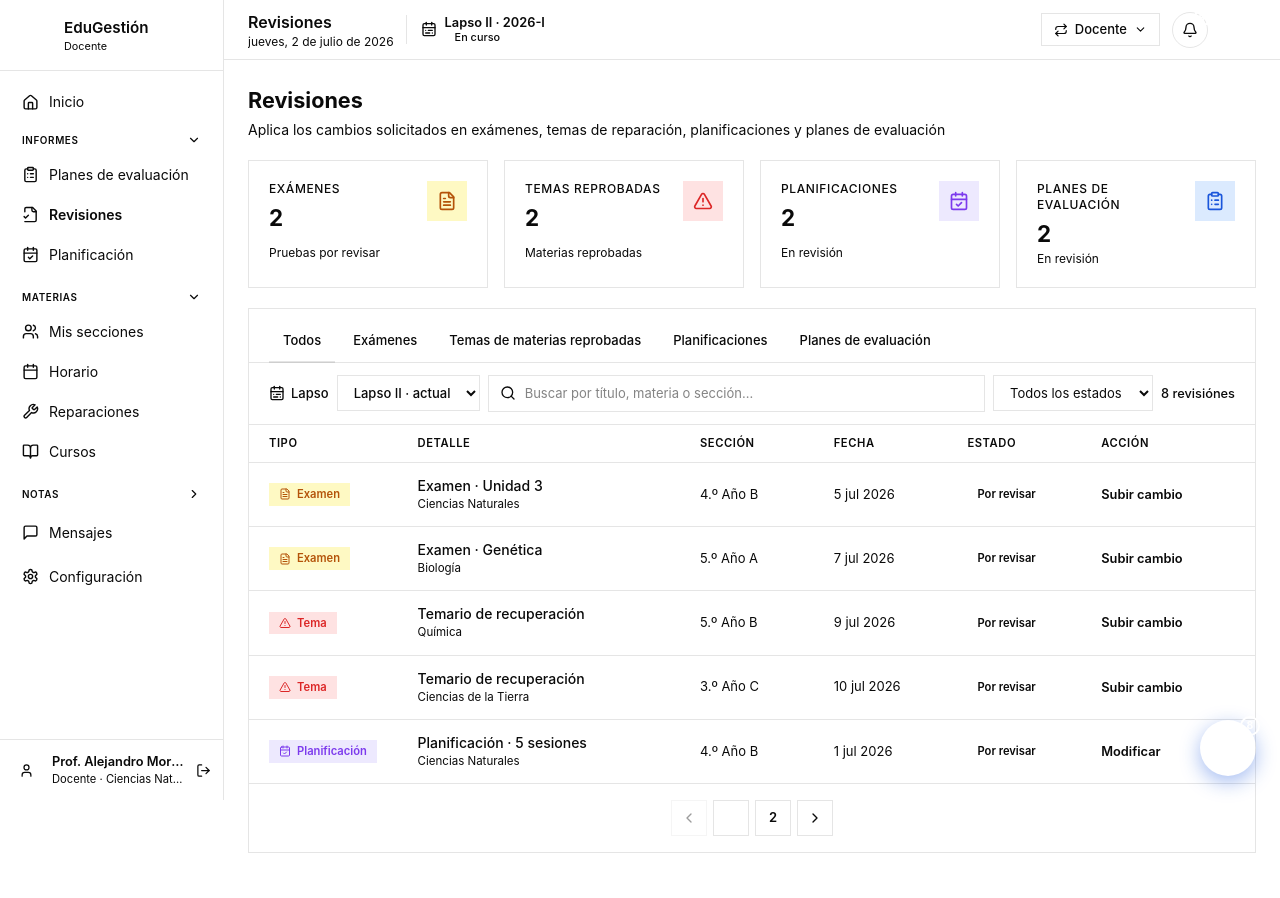
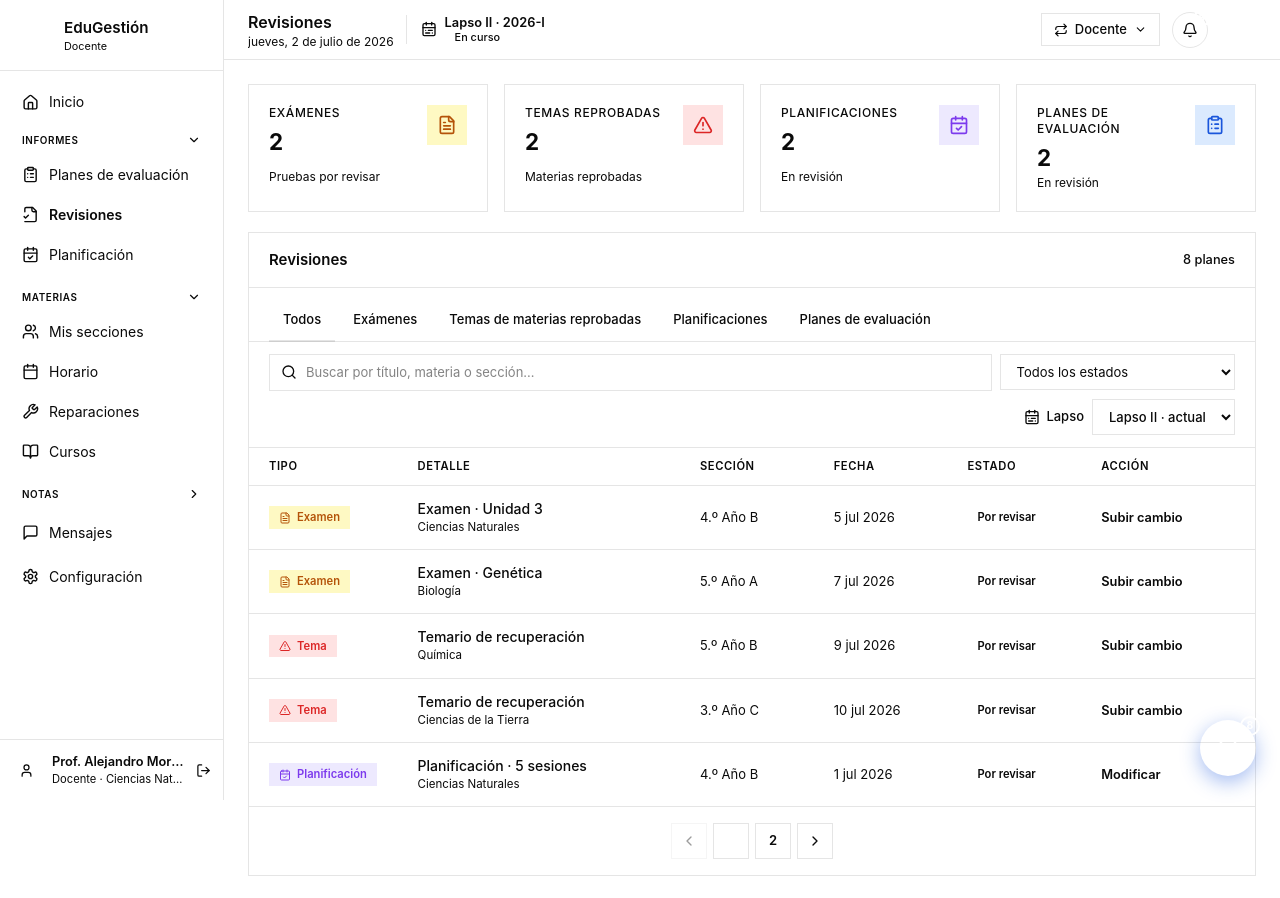
Before and after one commit to Pokoexe/Gestion-Estudiantil, a React (Vite) app: page /Gestion-Estudiantil/docente/revisiones in a window 1280 px wide. Before the commit the page ends 877 px from the top, so only its background shows below. Built offline with nearby package versions, Linux system fonts and the light colour scheme.

Commit message:
fixing selects

```diff
--- a/src/app/components/LapsoFilter.tsx
+++ b/src/app/components/LapsoFilter.tsx
@@ -25,12 +25,14 @@ export function LapsoFilter({ label = "Lapso", size = "sm", className = "" }: La
   const pad = size === "md" ? "px-3.5 py-2.5 text-[0.9375rem]" : "px-3 py-2 text-[0.8125rem]";
 
   return (
-    <label className={`inline-flex items-center gap-2 shrink-0 ${className}`}>
+    <label className={`flex w-full md:w-auto justify-between md:justify-start items-center gap-2 shrink-0 ${className}`}>
       {label !== null && (
-        <span className="flex items-center gap-1.5 text-edu-ink-500 text-[0.8125rem] font-medium">
-          <CalendarRange className="w-4 h-4 text-edu-primary shrink-0" />
-          {label}
-        </span>
+        <div>
+          <span className="flex items-center gap-1.5 text-edu-ink-500 text-[0.8125rem] font-medium">
+            <CalendarRange className="w-4 h-4 text-edu-primary shrink-0" />
+            {label}
+          </span>
+        </div>
       )}
       <select
         value={selectedId}
--- a/src/app/pages/CoursesActivitiesPage.tsx
+++ b/src/app/pages/CoursesActivitiesPage.tsx
@@ -42,7 +42,7 @@ const ACTIVITIES_PER_PAGE = 5;
 const ACTIVITY_COLS = "grid-cols-[1.8fr_1fr_1.4fr_1fr]";
 const ACTIVITY_HEADERS = ["Actividad", "Fecha", "Profesor asignado", "Estado"];
 
-const SELECT_CLS = "border-[1.5px] border-edu-border rounded-edu-control px-3 py-2 text-[0.8125rem] text-edu-ink-700 bg-edu-subtle outline-none cursor-pointer transition-colors focus:border-edu-primary";
+const SELECT_CLS = "w-full md:w-auto border-[1.5px] border-edu-border rounded-edu-control px-3 py-2 text-[0.8125rem] text-edu-ink-700 bg-edu-subtle outline-none cursor-pointer transition-colors focus:border-edu-primary";
 
 function parseSpanishDate(s: string): number {
     const months: Record<string, number> = {
--- a/src/app/pages/DocenteDashboard.tsx
+++ b/src/app/pages/DocenteDashboard.tsx
@@ -155,6 +155,8 @@ export function DocenteDashboard() {
         </div>
 
         {/* Clases de hoy */}
+        <div>
+
           <div className="bg-edu-surface rounded-edu-card border border-edu-border-soft overflow-hidden">
             <div className="px-5 py-4 border-b border-edu-border-soft flex justify-between items-center">
               <h3 className="m-0 text-edu-ink font-semibold text-[0.9375rem]">Clases de hoy</h3>
@@ -185,6 +187,8 @@ export function DocenteDashboard() {
             </div>
           </div>
         </div>
+
+      </div>
     </div>
   );
 }
--- a/src/app/pages/DocentePlanesPage.tsx
+++ b/src/app/pages/DocentePlanesPage.tsx
@@ -169,25 +169,16 @@ export function DocentePlanesPage() {
                 </div>
             )}
 
-            {/* Encabezado */}
-            <div className="flex justify-between items-center flex-wrap gap-3">
-                <div>
-                    <h2 className="m-0 text-edu-ink font-bold text-[1.35rem]">Planes de evaluación</h2>
-                    <p className="text-edu-ink-500 text-sm mt-1 m-0">
-                        Crea y modifica los planes de tus secciones
-                    </p>
-                </div>
-                <button
-                    onClick={() => navigate("/docente/planes/nuevo")}
-                    className="inline-flex items-center gap-2 px-[18px] py-2.5 rounded-edu-control text-sm font-semibold bg-edu-primary text-white hover:bg-edu-primary-hover border-none cursor-pointer"
-                >
-                    <PlusCircle className="w-4 h-4" />
-                    Crear plan de evaluación
-                </button>
-            </div>
-
             {/* Bloques de resumen */}
             <PlanStats subidos={subidos} porRevisar={porRevisar} aprobados={aprobados} />
+
+            <button
+                onClick={() => navigate("/docente/planes/nuevo")}
+                className="justify-center inline-flex items-center gap-2 px-[18px] py-2.5 rounded-edu-control text-sm font-semibold bg-edu-primary text-white hover:bg-edu-primary-hover border-none cursor-pointer"
+            >
+                <PlusCircle className="w-4 h-4" />
+                Crear plan de evaluación
+            </button>
 
             {/* Tabla de planes */}
             <div className="bg-edu-surface rounded-edu-card border border-edu-border-soft overflow-hidden">
@@ -195,9 +186,8 @@ export function DocentePlanesPage() {
                     <h3 className="m-0 text-edu-ink font-semibold text-[0.9375rem]">Planes de evaluación</h3>
                     <span className="text-[0.8rem] text-edu-ink-400 font-medium">{filteredPlans.length} plan{filteredPlans.length === 1 ? "" : "es"}</span>
                 </div>
-                <div className="px-5 py-3 flex gap-2 items-center flex-wrap border-b border-edu-border-soft">
-                    <LapsoFilter />
-                    <div className="relative flex-1 min-w-[180px]">
+                <div className="px-5 py-3 grid md:grid-cols-3 gap-2 items-center flex-wrap border-b border-edu-border-soft">
+                    <div className="md:col-span-2 relative flex-1 min-w-[180px]">
                         <Search className="w-4 h-4 text-edu-ink-400 absolute left-3 top-1/2 -translate-y-1/2" />
                         <input
                             type="text"
@@ -210,7 +200,7 @@ export function DocentePlanesPage() {
                     <select
                         value={statusFilter}
                         onChange={(e) => { setStatusFilter(e.target.value as "todos" | PlanEstado); setPage(1); }}
-                        className="border-[1.5px] border-edu-border rounded-edu-control px-3 py-2 text-[0.8125rem] text-edu-ink-700 bg-edu-subtle outline-none cursor-pointer transition-colors focus:border-edu-primary"
+                        className="w-full md:w-auto border-[1.5px] border-edu-border rounded-edu-control px-3 py-2 text-[0.8125rem] text-edu-ink-700 bg-edu-subtle outline-none cursor-pointer transition-colors focus:border-edu-primary"
                     >
                         <option value="todos">Todos los estados</option>
                         <option value="approved">Aprobados</option>
@@ -218,6 +208,11 @@ export function DocentePlanesPage() {
                         <option value="draft">Borradores</option>
                         <option value="changes">Cambios solicitados</option>
                     </select>
+
+                    <div className="md:col-span-3 flex justify-end">
+                        <LapsoFilter />
+                    </div>
+
                 </div>
                 <div className="overflow-x-auto">
                     <div className="min-w-[680px]">
--- a/src/app/pages/DocenteRevisionesPage.tsx
+++ b/src/app/pages/DocenteRevisionesPage.tsx
@@ -162,14 +162,6 @@ export function DocenteRevisionesPage() {
 
     return (
         <div className="flex flex-col gap-5">
-            {/* Encabezado */}
-            <div>
-                <h2 className="m-0 text-edu-ink font-bold text-[1.35rem]">Revisiones</h2>
-                <p className="text-edu-ink-500 text-sm mt-1 m-0">
-                    Aplica los cambios solicitados en exámenes, temas de reparación, planificaciones y planes de evaluación
-                </p>
-            </div>
-
             {/* Bloques por categoría (cantidad que hay) */}
             <div className="grid grid-cols-1 sm:grid-cols-2 lg:grid-cols-4 gap-4">
                 {KPIS.map((t, index) => {
@@ -194,8 +186,13 @@ export function DocenteRevisionesPage() {
 
             {/* Tarjeta con tabs + tabla */}
             <div className="bg-edu-surface rounded-edu-card border border-edu-border-soft overflow-hidden">
+                <div className="px-5 py-4 border-b border-edu-border-soft flex justify-between items-center">
+                    <h3 className="m-0 text-edu-ink font-semibold text-[0.9375rem]">Revisiones</h3>
+                    <span className="text-[0.8rem] text-edu-ink-400 font-medium">{filtered.length} plan{filtered.length === 1 ? "" : "es"}</span>
+                </div>
+
                 {/* Tabs */}
-                <div className="px-5 pt-3 border-b border-edu-border-soft flex gap-1 flex-wrap">
+                <div className="px-5 pt-3 border-b border-edu-border-soft flex gap-1 justify-center md:justify-start flex-wrap">
                     {TABS.map((t) => {
                         const active = tab === t.key;
                         return (
@@ -212,9 +209,8 @@ export function DocenteRevisionesPage() {
                 </div>
 
                 {/* Buscador + filtro estado */}
-                <div className="px-5 py-3 flex gap-2 items-center flex-wrap border-b border-edu-border-soft">
-                    <LapsoFilter />
-                    <div className="relative flex-1 min-w-[180px]">
+                <div className="grid md:grid-cols-4 px-5 py-3 gap-2 items-center border-b border-edu-border-soft">
+                    <div className="md:col-span-3 relative flex-1 min-w-[180px]">
                         <Search className="w-4 h-4 text-edu-ink-400 absolute left-3 top-1/2 -translate-y-1/2" />
                         <input
                             type="text"
@@ -233,7 +229,10 @@ export function DocenteRevisionesPage() {
                         <option value="Por revisar">Por revisar</option>
                         <option value="Cambios enviados">Cambios enviados</option>
                     </select>
-                    <span className="text-[0.8rem] text-edu-ink-400 font-medium shrink-0">{filtered.length} revisión{filtered.length === 1 ? "" : "es"}</span>
+
+                    <div className="md:col-span-4 flex justify-end">
+                        <LapsoFilter />
+                    </div>
                 </div>
 
                 {/* Cabecera de tabla */}
--- a/src/app/pages/MateriasPendientesPage.tsx
+++ b/src/app/pages/MateriasPendientesPage.tsx
@@ -106,7 +106,7 @@ export function MateriasPendientesPage() {
                 </div>
 
                 <div className="px-5 py-3 flex gap-2 items-center flex-wrap border-b border-edu-border-soft">
-                    <div className="relative flex-1 min-w-[180px]">
+                    <div className="relative flex-1  min-w-[180px]">
                         <Search className="w-4 h-4 text-edu-ink-400 absolute left-3 top-1/2 -translate-y-1/2" />
                         <input
                             type="text"
@@ -119,7 +119,7 @@ export function MateriasPendientesPage() {
                     <select
                         value={statusFilter}
                         onChange={(e) => { setStatusFilter(e.target.value as StatusFilter); setPage(1); }}
-                        className="border-[1.5px] border-edu-border rounded-edu-control px-3 py-2 text-[0.8125rem] text-edu-ink-700 bg-edu-subtle outline-none cursor-pointer transition-colors focus:border-edu-primary"
+                        className="w-full md:w-auto border-[1.5px] border-edu-border rounded-edu-control px-3 py-2 text-[0.8125rem] text-edu-ink-700 bg-edu-subtle outline-none cursor-pointer transition-colors focus:border-edu-primary"
                     >
                         {FILTER_OPTIONS.map((o) => (
                             <option key={o.value} value={o.value}>{o.label}</option>
--- a/src/app/pages/PagosPage.tsx
+++ b/src/app/pages/PagosPage.tsx
@@ -210,7 +210,7 @@ export function PagosPage() {
                     </div>
                 </div>
 
-                <div className="flex flex-col justify-center lg:justify-end items-end gap-4 lg:gap-2 mt-4 lg:mt-1 ">
+                <div className="flex items-center lg:flex-col justify-center lg:justify-end lg:items-end gap-4 lg:gap-2 mt-4 lg:mt-1 ">
                     {solvent ? (
                         <>
                             <span className="inline-flex items-center gap-1.5 bg-edu-success-bg text-edu-success text-[0.8rem] font-semibold px-3 py-1.5 rounded-edu-pill">
@@ -220,7 +220,7 @@ export function PagosPage() {
                         </>
                     ) : (
                         <>
-                            <div className="w-full text-center lg:text-right lg:w-auto">
+                            <div className="text-center lg:w-auto">
                                 <div className="text-edu-ink-400 text-[0.72rem] uppercase tracking-[0.05em] font-medium">
                                     Monto adeudado
                                 </div>
@@ -231,7 +231,7 @@ export function PagosPage() {
                             </div>
                             <button
                                 onClick={openModal}
-                                className="w-full justify-center lg:justify-start lg:w-auto inline-flex items-center gap-2 bg-edu-primary text-white text-sm font-semibold px-4 py-2.5 rounded-edu-control border-none cursor-pointer transition-colors hover:bg-edu-primary-hover"
+                                className="justify-center lg:justify-start lg:w-auto inline-flex items-center gap-2 bg-edu-primary text-white text-sm font-semibold px-4 py-2.5 rounded-edu-control border-none cursor-pointer transition-colors hover:bg-edu-primary-hover"
                             >
                                 <CreditCard className="w-4 h-4" />
                                 Pagar por internet
--- a/src/app/pages/RepairPage.tsx
+++ b/src/app/pages/RepairPage.tsx
@@ -174,7 +174,7 @@ export function RepairPage() {
                     <select
                         value={statusFilter}
                         onChange={(e) => { setStatusFilter(e.target.value as StatusFilter); setPage(1); }}
-                        className="border-[1.5px] border-edu-border rounded-edu-control px-3 py-2 text-[0.8125rem] text-edu-ink-700 bg-edu-subtle outline-none cursor-pointer transition-colors focus:border-edu-primary"
+                        className="w-full md:w-auto border-[1.5px] border-edu-border rounded-edu-control px-3 py-2 text-[0.8125rem] text-edu-ink-700 bg-edu-subtle outline-none cursor-pointer transition-colors focus:border-edu-primary"
                     >
                         {FILTER_OPTIONS.map((o) => (
                             <option key={o.value} value={o.value}>{o.label}</option>
```
Also changed, not shown: src/app/pages/CalificacionPage.tsx (+7 -3 lines), src/app/pages/DocentePlanificacionPage.tsx (+8 -19 lines), src/app/pages/MisEvaluacionesPage.tsx (+8 -5 lines). Lines whose indentation alone changed are shown as unchanged.
